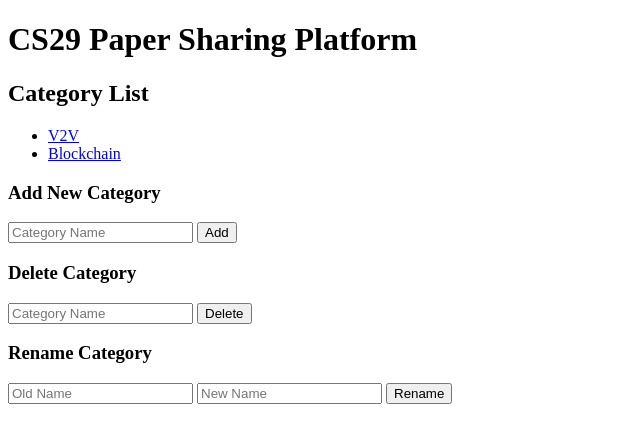
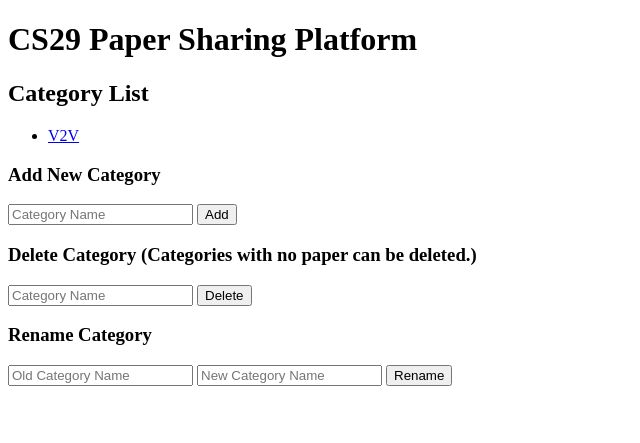
Before and after one commit to hyt-kdkj/share_pdf, a Flask app: page / in a window 1280 px wide. Shown: the top 443 px of the page, without its empty margins (0-640 px from the left). Run offline with Flask 3, Linux system fonts and the light colour scheme.

Commit message:
Modify files:

```diff
--- a/app/category.json
+++ b/app/category.json
@@ -1,7 +1,5 @@
 {
-    "count": 2,
     "categories": [
-        "V2V",
-        "Blockchain"
+        "V2V"
     ]
 }
--- a/app/routes.py
+++ b/app/routes.py
@@ -1,13 +1,18 @@
-from flask import request, render_template
-import os
+from flask import request, render_template, redirect, url_for, jsonify, send_file
+from pathlib import Path  # 修正: pathlibをインポート
 from app import app
 from app.models import Category
 import json
+from urllib.parse import unquote
+from app.get_paper_info import extract_metadata_from_pdf
+from werkzeug.utils import secure_filename  # 修正: ファイル名の安全性を確保するためにインポート
+import os  # 修正: ファイル名の重複を防ぐためにosをインポート
+
 
 @app.route('/')
 def index():
     # カテゴリ情報を読み込み
-    with open(app.config['CATEGORY_INFO'], 'r', encoding='utf-8') as f:
+    with open(app.config['CATEGORY_LIST'], 'r', encoding='utf-8') as f:
         data = json.load(f)
     categories = data.get('categories', [])  # 修正: categories配列を取得
     return render_template('index.html', categories=categories)
@@ -15,51 +20,120 @@ def index():
 @app.route('/category_page/<string:category_name>')
 def category_page(category_name):
     # カテゴリ名を使用してCategoryインスタンスを作成
-    with open(app.config['CATEGORY_INFO'], 'r', encoding='utf-8') as f:
-        data = json.load(f)
-    if category_name not in data['categories']:
-        return 'Category not found', 404  # カテゴリが存在しない場合は404を返す
-    category = Category(category_name)  # Categoryクラスを直接使用
+    category_path = Path(app.config['UPLOAD_FOLDER']) / category_name
+    registerd_file = category_path / 'registerd.json'
+
+    if not category_path.exists():
+        return 'Category not found', 404  # カテゴリフォルダが存在しない場合は404を返す
+
+    # registerd.json が存在しない場合は空のリストを使用
+    if not registerd_file.exists():
+        papers = []
+    else:
+        with open(registerd_file, 'r', encoding='utf-8') as file:
+            papers = json.load(file)
+
+    category = {
+        "name": category_name,
+        "papers": papers
+    }
     return render_template('category.html', category=category)
 
-@app.route('/upload_pdf', methods=['POST'])
-def upload():
+@app.route('/upload/<string:category_name>', methods=['POST'])
+def upload(category_name):
     f = request.files.get('file')
-    if f and f.filename.endswith('.pdf'):  # PDFファイルのみ許可
-        save_path = os.path.join(app.config['UPLOAD_FOLDER'], f.filename)
-        f.save(save_path)
-        return '', 204  # 成功時は空のレスポンスを返す
+    if not f:
+        return 'No file provided', 400  # ファイルが提供されていない場合のエラーハンドリング
+
+    # メタデータを取得
+    new_paper, flag = extract_metadata_from_pdf(f)
+
+    if flag and f.filename.endswith('.pdf'):  # PDFファイルのみ許可
+        category_path = Path(app.config['UPLOAD_FOLDER']) / category_name
+        category_path.mkdir(parents=True, exist_ok=True)  # カテゴリフォルダを作成
+
+        # ファイル名を安全にし、重複を防ぐ
+        original_filename = secure_filename(f.filename)
+        save_path = category_path / original_filename
+
+        # ファイル名の重複をチェック
+        if save_path.exists():
+            return jsonify({"error": "File with the same name already exists"}), 400
+
+        try:
+            # ファイルを保存
+            f.seek(0)  # ファイルポインタを先頭に戻す
+            f.save(save_path)
+
+            # registerd.jsonを更新
+            registerd_file = category_path / 'registerd.json'
+            if registerd_file.exists():
+                with open(registerd_file, 'r', encoding='utf-8') as file:
+                    data = json.load(file)
+            else:
+                data = []
+
+            # 新しい論文情報を追加
+            new_paper_data = json.loads(new_paper)  # JSON文字列を辞書に変換
+            new_paper_data["filename"] = save_path.name  # ファイル名を追加
+            data.append(new_paper_data)
+
+            with open(registerd_file, 'w', encoding='utf-8') as file:
+                json.dump(data, file, ensure_ascii=False, indent=4)
+
+            # リダイレクトして画面をリロード
+            return redirect(url_for('category_page', category_name=category_name))
+        except Exception as e:
+            return jsonify({"error": str(e)}), 500  # エラー時のレスポンス
     return 'Invalid file type', 400  # エラー時は400を返す
 
 @app.route('/add_category', methods=['POST'])
 def add_category():
-    category_name = request.json.get('category_name') #
+    category_name = request.json.get('category_name')
     if category_name:
-        os.makedirs(os.path.join(app.config['UPLOAD_FOLDER'], category_name), exist_ok=True)
-        with open(app.config['CATEGORY_INFO'],'r',encoding='utf-8') as file:
+        #新しいカテゴリーディレクトリを追加
+        category_path = Path(app.config['UPLOAD_FOLDER']) / category_name
+        category_path.mkdir(parents=True, exist_ok=True)
+
+        #カテゴリーディレクトリ内に登録された論文情報を管理するためのjsonファイルを追加
+        json_file = category_path / "registerd.json"
+        json_file.write_text(json.dumps({}), encoding="utf-8")
+
+        with open(app.config['CATEGORY_LIST'], 'r', encoding='utf-8') as file:
             data = json.load(file)
-        data['count'] += 1
-        data['categories'].append(category_name)  # 修正: categories配列に追加
-        with open(app.config['CATEGORY_INFO'],'w',encoding='utf-8') as file:
-            json.dump(data,file,ensure_ascii=False,indent=4)
-        return '', 204  # 成功時は空のレスポンスを返す
-    return 'Category name is required', 400  # エラー時は400を返す
+
+        if category_name not in data['categories']:
+            data['categories'].append(category_name)
+            data['categories'].sort()
+            with open(app.config['CATEGORY_LIST'], 'w', encoding='utf-8') as file:
+                json.dump(data, file, ensure_ascii=False, indent=4)
+        return jsonify({"message": "Category added successfully"}), 200
+    return jsonify({"error": "Category name is required"}), 400
 
 @app.route('/delete_category', methods=['DELETE'])
-def delete_dir():
+def delete_category():
     category_name = request.json.get('category_name')
     if category_name:
-        category_path = os.path.join(app.config['UPLOAD_FOLDER'], category_name)
-        if os.path.exists(category_path):
-            os.rmdir(category_path)
-            with open(app.config['CATEGORY_INFO'], 'r', encoding='utf-8') as file:
-                data = json.load(file)
-            data.pop(category_name, None)  # 修正: discardをpopに変更
-            with open(app.config['CATEGORY_INFO'], 'w', encoding='utf-8') as file:
-                json.dump(data, file, ensure_ascii=False, indent=4)
-            return '', 204
-        return 'Category not found', 404
-    return 'Category name is required', 400
+        category_path = Path(app.config['UPLOAD_FOLDER']) / category_name
+        if category_path.exists():
+            # ディレクトリ内のファイルを確認
+            files = list(category_path.iterdir())
+            if len(files) == 1 and files[0].name == "registerd.json":
+                files[0].unlink()  # registerd.json を削除
+                category_path.rmdir()  # カテゴリフォルダ自体を削除
+
+                # CATEGORY_LISTからカテゴリを削除
+                with open(app.config['CATEGORY_LIST'], 'r', encoding='utf-8') as file:
+                    data = json.load(file)
+                if isinstance(data.get('categories'), list) and category_name in data['categories']:
+                    data['categories'].remove(category_name)
+                    with open(app.config['CATEGORY_LIST'], 'w', encoding='utf-8') as file:
+                        json.dump(data, file, ensure_ascii=False, indent=4)
+
+                return jsonify({"message": "Category deleted successfully"}), 200
+            return jsonify({"error": "Category must contain only 'registerd.json' to be deleted"}), 400
+        return jsonify({"error": "Category not found"}), 404
+    return jsonify({"error": "Category name is required"}), 400
 
 @app.route('/rename_category', methods=['PUT'])
 def rename_category():
@@ -67,15 +141,41 @@ def rename_category():
     old_name = data.get('old_name')
     new_name = data.get('new_name')
     if old_name and new_name:
-        old_path = os.path.join(app.config['UPLOAD_FOLDER'], old_name)
-        new_path = os.path.join(app.config['UPLOAD_FOLDER'], new_name)
-        if os.path.exists(old_path):
-            os.rename(old_path, new_path)
-            with open(app.config['CATEGORY_INFO'], 'r', encoding='utf-8') as file:
+        old_path = Path(app.config['UPLOAD_FOLDER']) / old_name
+        new_path = Path(app.config['UPLOAD_FOLDER']) / new_name
+        if old_path.exists():
+            old_path.rename(new_path)
+            with open(app.config['CATEGORY_LIST'], 'r', encoding='utf-8') as file:
                 data = json.load(file)
-            data[new_name] = data.pop(old_name, None)  # 修正: discardをpopに変更
-            with open(app.config['CATEGORY_INFO'], 'w', encoding='utf-8') as file:
-                json.dump(data, file, ensure_ascii=False, indent=4)
-            return '', 204
-        return 'Category not found', 404
-    return 'Old and new category names are required', 400
+            if isinstance(data.get('categories'), list) and old_name in data['categories']:
+                data['categories'].remove(old_name)
+                data['categories'].append(new_name)
+                data['categories'].sort()
+                with open(app.config['CATEGORY_LIST'], 'w', encoding='utf-8') as file:
+                    json.dump(data, file, ensure_ascii=False, indent=4)
+            return jsonify({"message": "Category renamed successfully"}), 200
+        return jsonify({"error": "Category not found"}), 404
+    return jsonify({"error": "Old and new category names are required"}), 400
+
+@app.route('/download/<string:category_name>/<string:filename>')
+def download_paper(category_name, filename):
+    # 受け取ったファイル名をデコード
+    filename = unquote(filename)
+
+    file_path = Path(app.config['UPLOAD_FOLDER']) / category_name / filename
+
+    if file_path.exists():
+        return send_file(file_path, as_attachment=True, download_name=filename)
+    else:
+        return 'File not found', 404  # 修正: エラーメッセージを修正
+
+@app.route('/pdf')
+def serve_pdf():
+    # PDFファイルのパスを指定
+    filepath = Path(app.config['UPLOAD_FOLDER']) / 'ppp.pdf'
+    if filepath.exists():
+        return send_file(filepath, as_attachment=True, download_name='ppp.pdf')
+    return 'File not found', 404  # 修正: エラーメッセージを修正
+
+if __name__ == '__main__':
+    app.run(debug=True)
--- a/app/templates/index.html
+++ b/app/templates/index.html
@@ -18,15 +18,15 @@
                 <input type="text" name="category_name" placeholder="Category Name" required>
                 <button type="submit">Add</button>
             </form>
-            <h3>Delete Category</h3>
+            <h3>Delete Category  (Categories with no paper can be deleted.)</h3>
             <form id="delete-category-form">
                 <input type="text" name="category_name" placeholder="Category Name" required>
                 <button type="submit">Delete</button>
             </form>
             <h3>Rename Category</h3>
             <form id="rename-category-form">
-                <input type="text" name="old_name" placeholder="Old Name" required>
-                <input type="text" name="new_name" placeholder="New Name" required>
+                <input type="text" name="old_name" placeholder="Old Category Name" required>
+                <input type="text" name="new_name" placeholder="New Category Name" required>
                 <button type="submit">Rename</button>
             </form>
         </div>
@@ -36,12 +36,16 @@
                 e.preventDefault();
                 const formData = new FormData(e.target);
                 const data = Object.fromEntries(formData.entries());
-                await fetch('/add_category', {
+                const response = await fetch('/add_category', {
                     method: 'POST',
                     headers: { 'Content-Type': 'application/json' },
                     body: JSON.stringify(data)
                 });
-                location.reload();
+                if (response.ok) {
+                    location.reload();
+                } else {
+                    alert('Failed to add category');
+                }
             };
 
             // カテゴリ削除フォーム
@@ -49,12 +53,16 @@
                 e.preventDefault();
                 const formData = new FormData(e.target);
                 const data = Object.fromEntries(formData.entries());
-                await fetch('/delete_category', {
+                const response = await fetch('/delete_category', {
                     method: 'DELETE',
                     headers: { 'Content-Type': 'application/json' },
                     body: JSON.stringify(data)
                 });
-                location.reload();
+                if (response.ok) {
+                    location.reload();
+                } else {
+                    alert('Failed to delete category');
+                }
             };
 
             // カテゴリ名変更フォーム
@@ -62,12 +70,16 @@
                 e.preventDefault();
                 const formData = new FormData(e.target);
                 const data = Object.fromEntries(formData.entries());
-                await fetch('/rename_category', {
+                const response = await fetch('/rename_category', {
                     method: 'PUT',
                     headers: { 'Content-Type': 'application/json' },
                     body: JSON.stringify(data)
                 });
-                location.reload();
+                if (response.ok) {
+                    location.reload();
+                } else {
+                    alert('Failed to rename category');
+                }
             };
         </script>
     </body>
--- a/app/templates/upload.html
+++ b/app/templates/upload.html
@@ -1,3 +1,5 @@
+
+%{}
 <html>
     <head>
         {{ dropzone.load_css() }}
```
Also changed, not shown: app/__init__.py (+5 -6 lines), app/get_paper_info.py (+25 -10 lines), app/models.py (+20 -30 lines), app/templates/category.html (+8 -39 lines).
